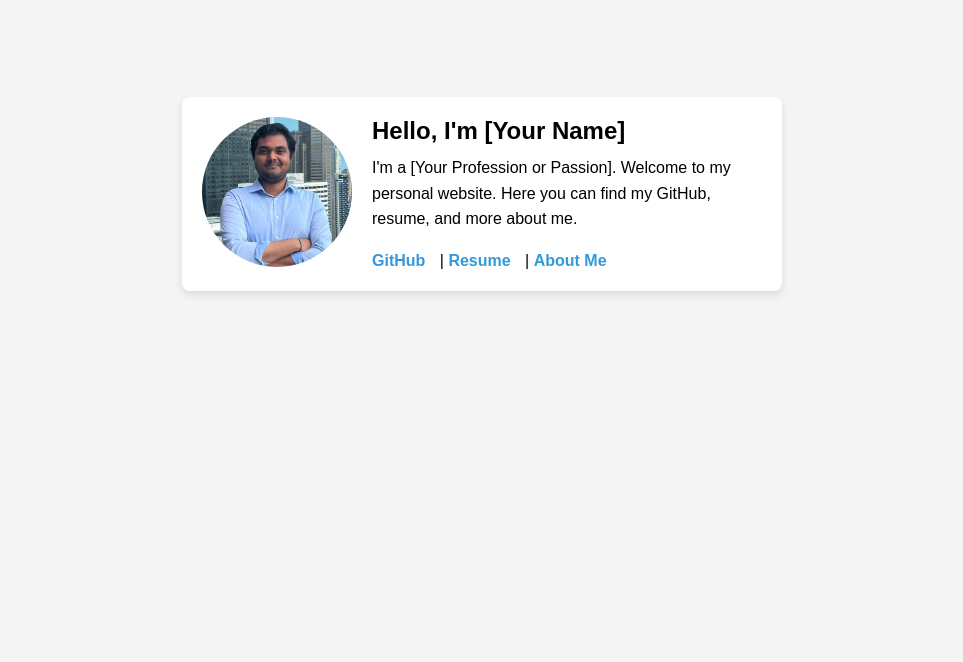
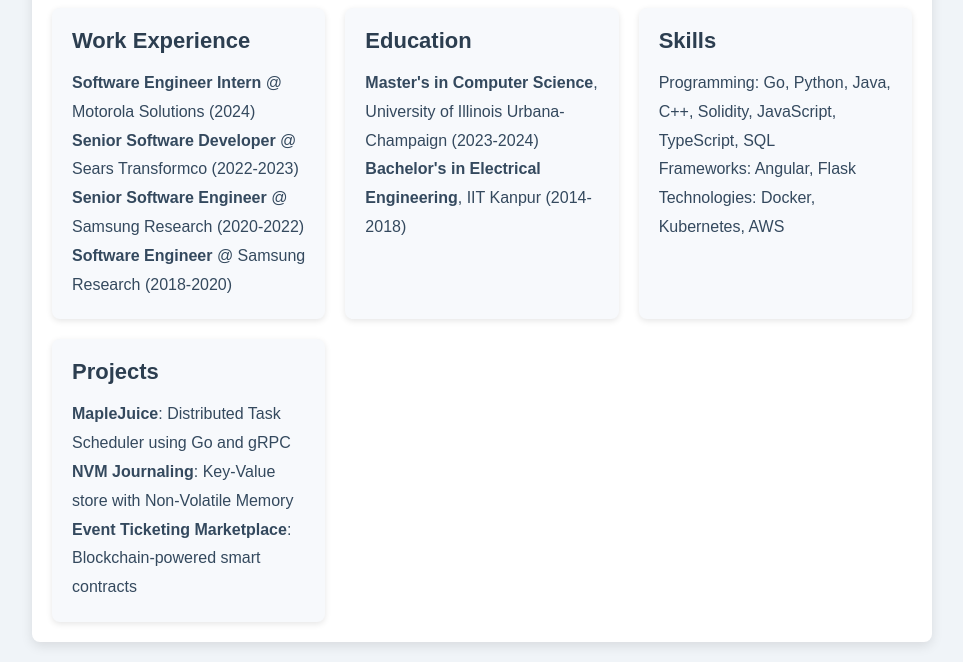
Before and after one commit to sidlal154/sidlal154.github.io, a plain HTML site: page index.html in a window 1280 px wide. Shown: the part 206-868 px from the top of the page, without its empty margins (158-1121 px from the left). Before the commit the page ends 800 px from the top, so only its background shows below. Drawn offline with Linux system fonts and the light colour scheme.

Commit message:
Additional details

```diff
--- a/index.html
+++ b/index.html
@@ -4,26 +4,63 @@
     <meta charset="UTF-8">
     <meta name="viewport" content="width=device-width, initial-scale=1.0">
     <meta http-equiv="X-UA-Compatible" content="ie=edge">
-    <title>My Personal Website</title>
+    <title>Siddharth Lal - Portfolio</title>
     <link rel="stylesheet" href="styles.css">
 </head>
 <body>
     <div class="container">
+        <header>
             <div class="photo">
-            <img src="photo.jpg" alt="Your Photo">
+                <img src="photo.jpg" alt="Siddharth Lal's Photo">
             </div>
             <div class="intro">
-            <h1>Hello, I'm [Your Name]</h1>
-            <p>
-                I'm a [Your Profession or Passion]. Welcome to my personal website.
-                Here you can find my GitHub, resume, and more about me.
-            </p>
+                <h1>Siddharth Lal</h1>
+                <p>I'm a passionate software engineer with expertise in Distributed Systems, Blockchain, and Backend development. Explore my work experience, projects, and skills below!</p>
                 <div class="links">
-                <a href="https://github.com/sidlal154" target="_blank">GitHub</a> |
-                <a href="resume.pdf" target="_blank">Resume</a> |
+                    <a href="https://github.com/sidlal154" target="_blank">GitHub</a>|
+                    <a href="resume.pdf" target="_blank">Resume</a>|
                     <a href="about.pdf" target="_blank">About Me</a>
                 </div>
             </div>
+        </header>
+
+        <section class="content">
+            <div class="tile">
+                <h2>Work Experience</h2>
+                <ul>
+                    <li><strong>Software Engineer Intern</strong> @ Motorola Solutions (2024)</li>
+                    <li><strong>Senior Software Developer</strong> @ Sears Transformco (2022-2023)</li>
+                    <li><strong>Senior Software Engineer</strong> @ Samsung Research (2020-2022)</li>
+                    <li><strong>Software Engineer</strong> @ Samsung Research (2018-2020)</li>
+                </ul>
+            </div>
+
+            <div class="tile">
+                <h2>Education</h2>
+                <ul>
+                    <li><strong>Master's in Computer Science</strong>, University of Illinois Urbana-Champaign (2023-2024)</li>
+                    <li><strong>Bachelor's in Electrical Engineering</strong>, IIT Kanpur (2014-2018)</li>
+                </ul>
+            </div>
+
+            <div class="tile">
+                <h2>Skills</h2>
+                <ul>
+                    <li>Programming: Go, Python, Java, C++, Solidity, JavaScript, TypeScript, SQL</li>
+                    <li>Frameworks: Angular, Flask</li>
+                    <li>Technologies: Docker, Kubernetes, AWS</li>
+                </ul>
+            </div>
+
+            <div class="tile">
+                <h2>Projects</h2>
+                <ul>
+                    <li><strong>MapleJuice</strong>: Distributed Task Scheduler using Go and gRPC</li>
+                    <li><strong>NVM Journaling</strong>: Key-Value store with Non-Volatile Memory</li>
+                    <li><strong>Event Ticketing Marketplace</strong>: Blockchain-powered smart contracts</li>
+                </ul>
+            </div>
+        </section>
     </div>
 </body>
 </html>
--- a/styles.css
+++ b/styles.css
@@ -6,20 +6,24 @@
 }
 
 body {
-    background-color: #f4f4f4;
+    background-color: #f0f4f8;
     display: flex;
     justify-content: center;
-    align-items: center;
-    height: 100vh;
+    padding: 20px;
 }
 
 .container {
+    background-color: #ffffff;
+    box-shadow: 0 4px 12px rgba(0, 0, 0, 0.1);
+    border-radius: 8px;
+    width: 80%;
+    max-width: 900px;
+    padding: 20px;
+}
+
+header {
     display: flex;
-    background-color: #fff;
-    padding: 20px;
-    box-shadow: 0 4px 8px rgba(0, 0, 0, 0.1);
-    border-radius: 8px;
-    width: 600px;
+    margin-bottom: 20px;
 }
 
 .photo img {
@@ -35,7 +39,7 @@ body {
 }
 
 .intro h1 {
-    font-size: 24px;
+    font-size: 28px;
     margin-bottom: 10px;
 }
 
@@ -55,3 +59,32 @@ body {
 .links a:hover {
     text-decoration: underline;
 }
+
+.content {
+    display: grid;
+    grid-template-columns: repeat(auto-fit, minmax(250px, 1fr));
+    gap: 20px;
+}
+
+.tile {
+    background-color: #f7f9fc;
+    padding: 20px;
+    border-radius: 8px;
+    box-shadow: 0 2px 6px rgba(0, 0, 0, 0.1);
+}
+
+.tile h2 {
+    font-size: 22px;
+    margin-bottom: 15px;
+    color: #2c3e50;
+}
+
+.tile ul {
+    list-style: none;
+    line-height: 1.8;
+}
+
+.tile ul li {
+    font-size: 16px;
+    color: #34495e;
+}
```
Lines whose indentation alone changed are shown as unchanged.
